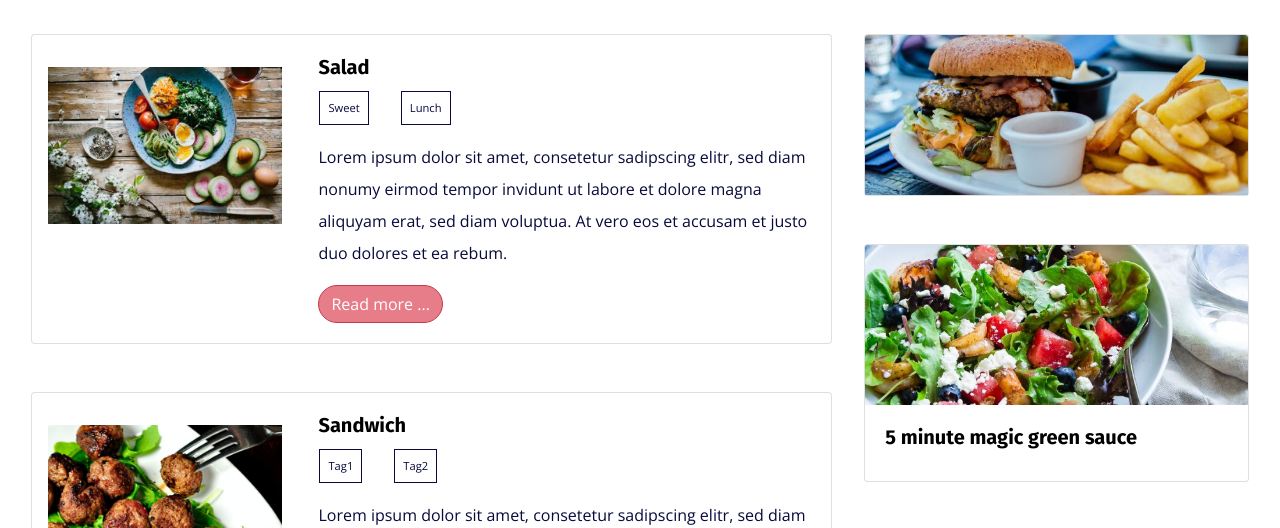
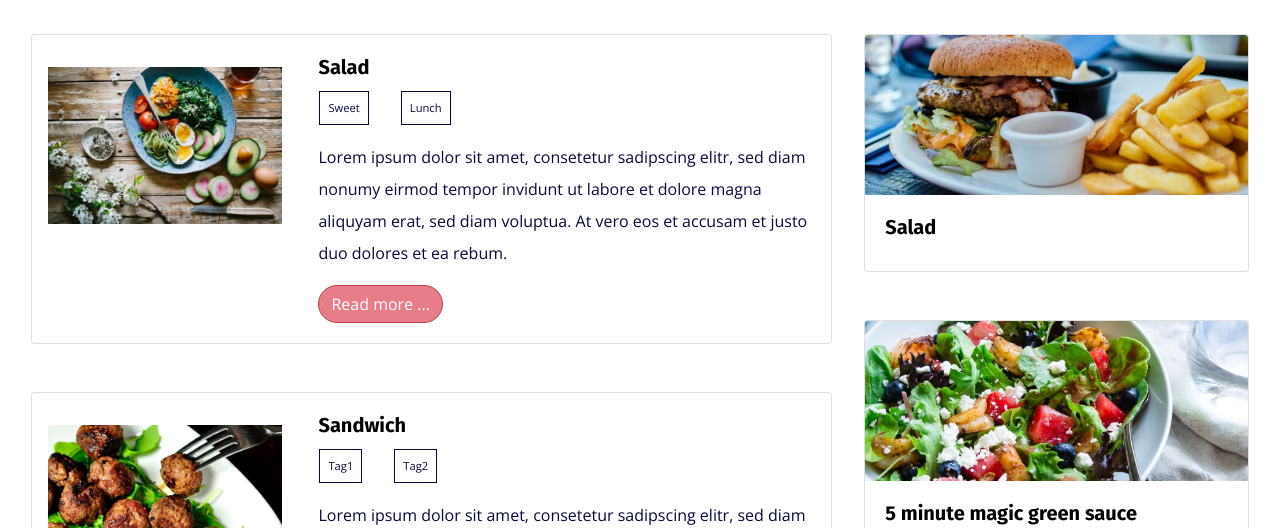
Before and after one commit to amithah/theme_test, a plain HTML site: page blogs.html in a window 1280 px wide. Shown: the part 572-1100 px from the top of the page. Drawn offline with nearby package versions, Linux system fonts and the light colour scheme.

Commit message:
Edited blogs.html

```diff
--- a/blogs.html
+++ b/blogs.html
@@ -204,7 +204,11 @@
                     <div class="card popular-recipe-card">
 
                         <img src="assets/images/dish4.jpg" class="card-img-top" alt="...">
-
+                    <div class="card-body">
+                            <a href="#">
+                                <h5 class="card-title">Salad</h5>
+                            </a>
+                        </div>
                     </div>
                 </div>
                 </div>
```
Also changed, not shown: 1 other file.
